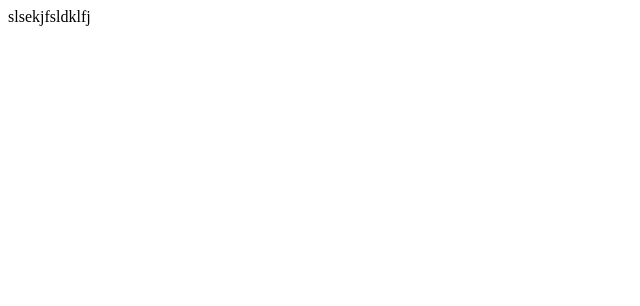
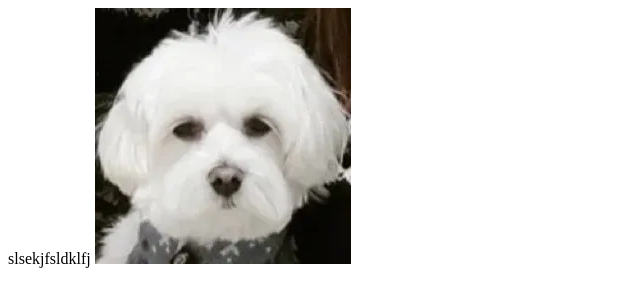
Before and after one commit to BladeDog/bladedog.github.io, a plain HTML site: page index.html in a window 1280 px wide. Shown: the whole page, without its empty margins (0-640 px from the left). Drawn offline with Linux system fonts and the light colour scheme.

Commit message:
Update index.html

```diff
--- a/index.html
+++ b/index.html
@@ -1,2 +1,3 @@
 <html><title>a</title>
-slsekjfsldklfj</html>
+slsekjfsldklfj
+<img src="dog.png"></img></html>
```
